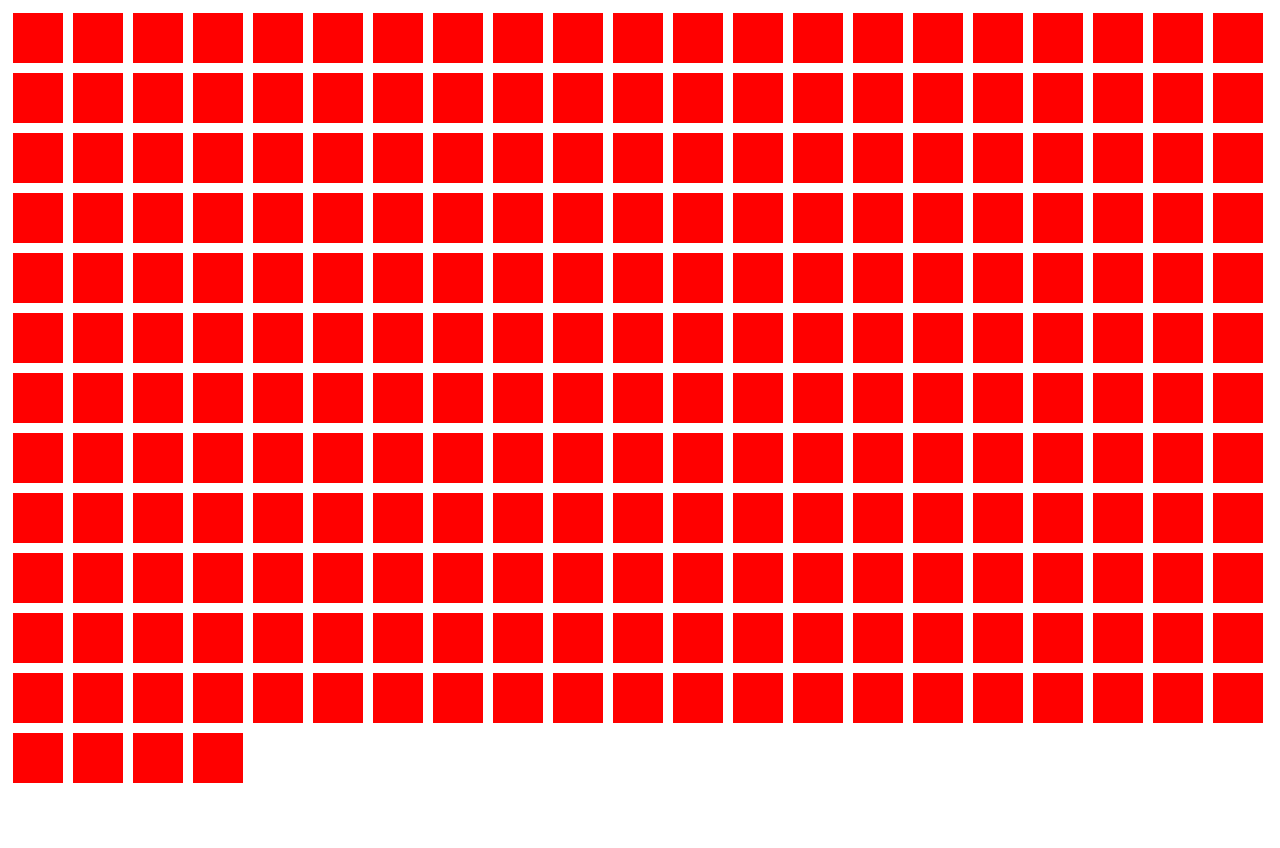
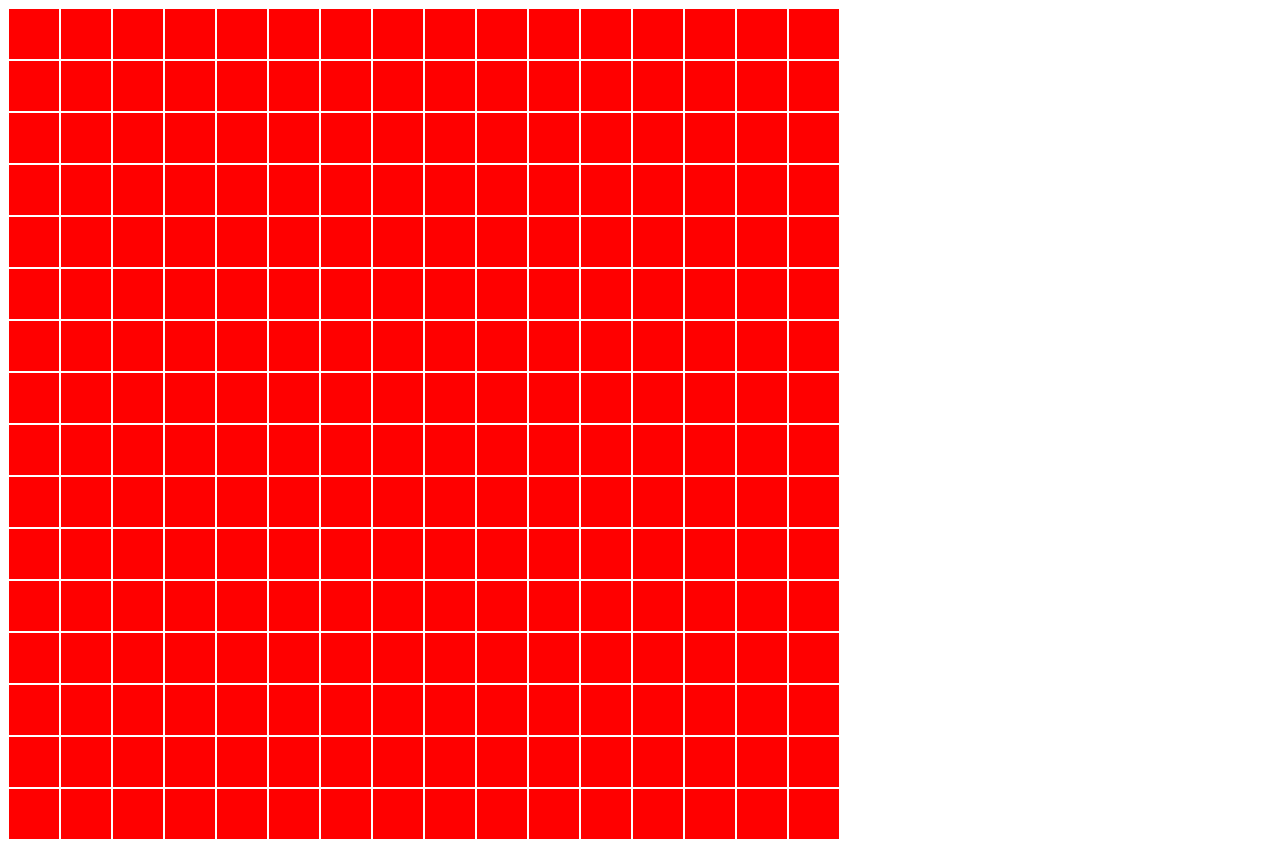
Before and after one commit to Angelcoco1985/Etch-a-Sketch, a plain HTML site: page index.html in a window 1280 px wide. Before the commit the page ends 800 px from the top, so only its background shows below. Drawn offline with Linux system fonts and the light colour scheme.

Commit message:
Added hover effect and set container width

```diff
--- a/style.css
+++ b/style.css
@@ -1,10 +1,18 @@
 .container {
     display: flex;
     flex-wrap: wrap;
+    width: 870px;
+    flex-shrink: 0;
+    flex-grow: 0;
 }
 .divDesign {
     background-color: red;
     height: 50px;
     width: 50px;
-    margin: 5px;
+    margin: 1px;
 }
+
+.divDesign:hover {
+    background-color: blue;
+    transition: opacity 0.3s ease-in-out;
+}
```
